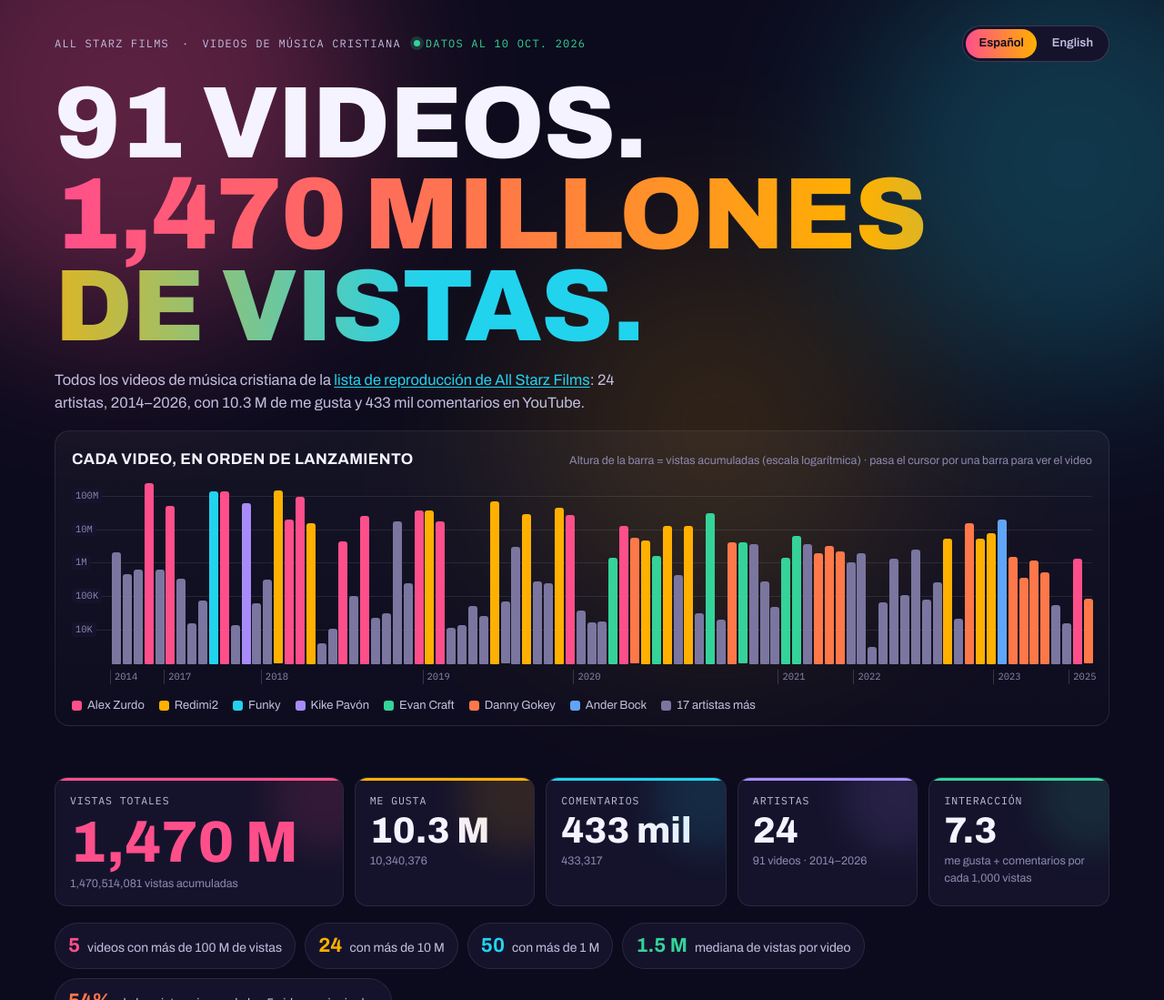
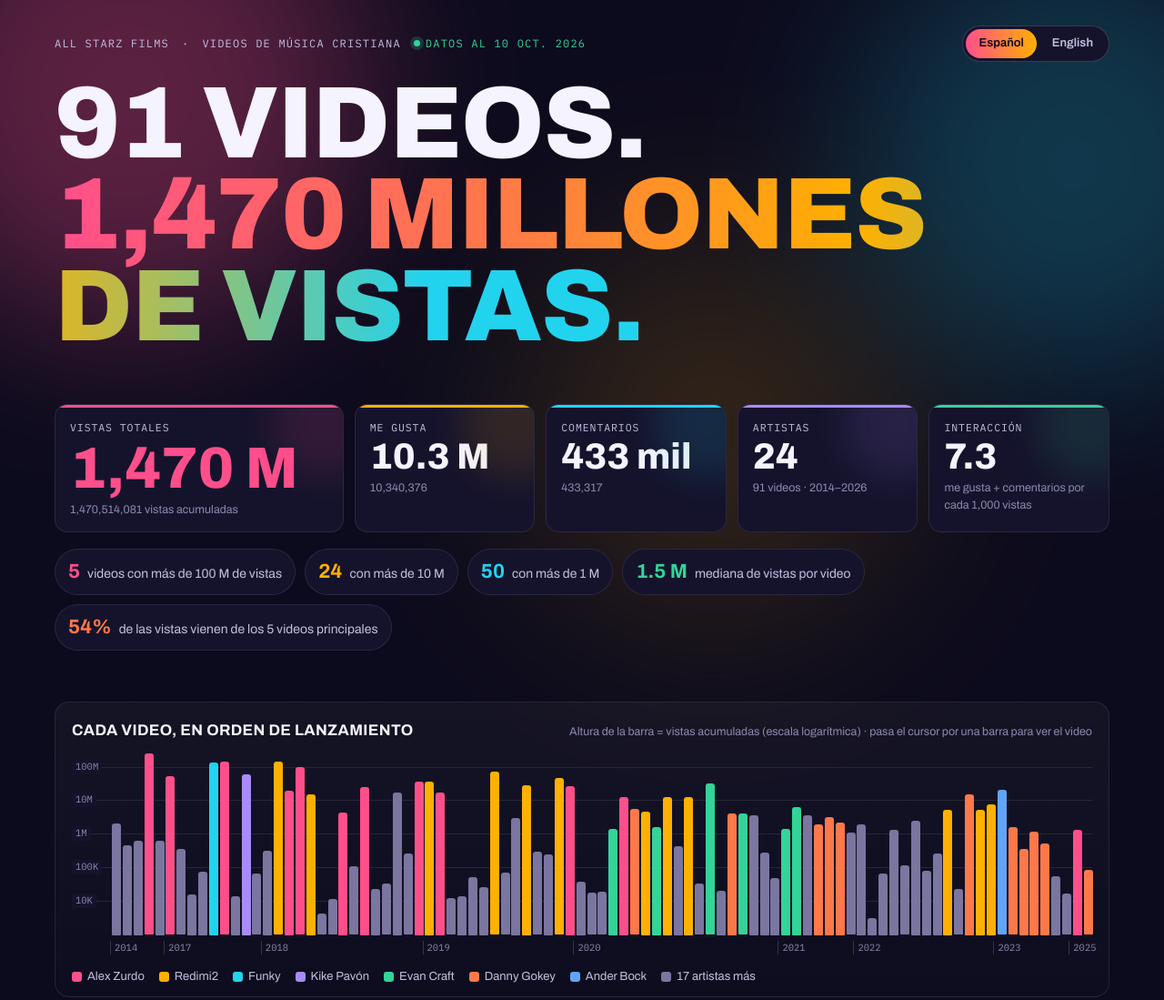
Before and after one commit to deveras08/all-starz-films, a plain HTML site: page index.html in a window 1280 px wide. Shown: the top 1099 px of the page at 91% size. Drawn offline with Linux system fonts and the light colour scheme.

Commit message:
Layout: drop intro paragraph, KPIs first then release-order chart, hide artist ranking
Co-Authored-By: Claude Opus 5.5 <noreply@anthropic.com>
Claude-Session: https://claude.ai/code/session_017fWN8DbYPqptLkenHGPTE7

```diff
--- a/index.html
+++ b/index.html
@@ -15,7 +15,7 @@
 <link rel="preconnect" href="https://fonts.gstatic.com" crossorigin>
 <link rel="stylesheet" href="https://fonts.googleapis.com/css2?family=Archivo:wdth,wght@62..125,100..900&family=IBM+Plex+Mono:wght@400;500&display=swap">
 <style>
-/* Layout: a dark "screening room" stage lit by each artist's color. Language switch → hero waveform of every video → KPI tiles → treemap of reach → artist spotlight → biggest hits → ranked bars → year stack → full video list. Spanish is the default language. */
+/* Layout: a dark "screening room" stage lit by each artist's color. Language switch → headline → KPI tiles → waveform of every video in release order → treemap of reach → artist spotlight → biggest hits → (ranked bars, hidden for now) → year stack → full video list. Spanish is the default language. */
 :root {
   color-scheme: dark;
   --bg: #0c0b1d;
@@ -34,6 +34,7 @@
   --mono: "IBM Plex Mono", ui-monospace, "SF Mono", Menlo, Consolas, monospace;
 }
 * { box-sizing: border-box; }
+[hidden] { display: none !important; }
 body { background: var(--bg); color: var(--ink); font-family: var(--body); font-size: 15px; line-height: 1.5; overflow-x: hidden; }
 .glow { position: absolute; inset: 0 0 auto 0; height: 900px; pointer-events: none; z-index: 0; overflow: hidden; }
 .glow::before, .glow::after { content: ""; position: absolute; border-radius: 50%; filter: blur(90px); opacity: 0.32; }
@@ -60,7 +61,6 @@ header { display: grid; gap: 18px; }
 .eyebrow .live::before { content: ""; width: 7px; height: 7px; border-radius: 50%; background: var(--c5); box-shadow: 0 0 0 4px rgba(52, 211, 153, 0.2); }
 h1 { font-family: var(--display); font-stretch: 62%; font-weight: 850; font-size: clamp(48px, 9vw, 112px); line-height: 0.9; letter-spacing: -0.01em; text-transform: uppercase; }
 h1 .grad { background: linear-gradient(90deg, var(--c1), var(--c6) 30%, var(--c2) 55%, var(--c3) 85%); -webkit-background-clip: text; background-clip: text; color: transparent; }
-.lede { max-width: 70ch; color: var(--ink-2); font-size: 16.5px; }
 .wave-card { background: linear-gradient(180deg, rgba(255,255,255,0.04), rgba(255,255,255,0.01)); border: 1px solid var(--line); border-radius: 16px; padding: 18px 18px 12px; }
 .wave-head { display: flex; flex-wrap: wrap; justify-content: space-between; gap: 8px 20px; align-items: baseline; margin-bottom: 12px; }
 .wave-head b { font-family: var(--display); font-stretch: 75%; font-size: 17px; letter-spacing: 0.02em; text-transform: uppercase; }
@@ -264,18 +264,20 @@ footer { color: var(--muted); font-size: 12.5px; border-top: 1px solid var(--lin
       </div>
     </div>
     <h1 id="hero-title"></h1>
-    <p class="lede" id="lede"></p>
+  </header>
+
+  <section class="sec" data-i18n-aria="totals">
+    <div class="kpis" id="kpis"></div>
+    <div class="miles" id="miles"></div>
+  </section>
+
+  <section class="sec" data-i18n-aria="waveTitle">
     <div class="wave-card">
       <div class="wave-head"><b data-i18n="waveTitle"></b><span data-i18n="waveNote"></span></div>
       <div class="wave-plot"><div class="wave-grid" id="wave-grid"></div><div class="wave" id="wave" role="list" data-i18n-aria="waveAria"></div></div>
       <div class="wave-years" id="wave-years"></div>
       <div class="legend" id="wave-legend" style="margin-top:12px"></div>
     </div>
-  </header>
-
-  <section class="sec" data-i18n-aria="totals">
-    <div class="kpis" id="kpis"></div>
-    <div class="miles" id="miles"></div>
   </section>
 
   <section class="sec" aria-labelledby="h-share">
@@ -293,7 +295,7 @@ footer { color: var(--muted); font-size: 12.5px; border-top: 1px solid var(--lin
     <div class="posters" id="posters"></div>
   </section>
 
-  <section class="sec" aria-labelledby="h-artist">
+  <section class="sec" aria-labelledby="h-artist" id="sec-artist" hidden>
     <div class="sec-head"><div class="sec-title"><h2 id="h-artist" data-i18n="hArtist"></h2><p data-i18n="artistSub"></p></div></div>
     <div class="controls"><div class="seg" id="metric-seg" role="group" data-i18n-aria="metric"></div></div>
     <div class="card"><div class="hbars" id="artist-bars"></div></div>
@@ -362,9 +364,6 @@ const I18N = {
     eyebrow: 'Christian music videos',
     hero1: n => n + ' videos. ',
     hero2: v => (v / 1e9).toFixed(2) + ' billion views.',
-    lede1: 'Every Christian music video in the ',
-    ledeLink: 'All Starz Films playlist',
-    lede2: (ar, y0, y1, lk, cm) => ': ' + ar + ' artists, ' + y0 + '–' + y1 + ', with ' + lk + ' likes and ' + cm + ' comments on YouTube.',
     waveTitle: 'Every video, in release order',
     waveNote: 'Bar height = lifetime views (log scale) · hover a bar for the video',
     waveAria: 'All videos by release date',
@@ -417,9 +416,6 @@ const I18N = {
     eyebrow: 'Videos de música cristiana',
     hero1: n => n + ' videos. ',
     hero2: v => fullFmt.format(Math.round(v / 1e7) * 10) + ' millones de vistas.',
-    lede1: 'Todos los videos de música cristiana de la ',
-    ledeLink: 'lista de reproducción de All Starz Films',
-    lede2: (ar, y0, y1, lk, cm) => ': ' + ar + ' artistas, ' + y0 + '–' + y1 + ', con ' + lk + ' de me gusta y ' + cm + ' comentarios en YouTube.',
     waveTitle: 'Cada video, en orden de lanzamiento',
     waveNote: 'Altura de la barra = vistas acumuladas (escala logarítmica) · pasa el cursor por una barra para ver el video',
     waveAria: 'Todos los videos por fecha de lanzamiento',
@@ -538,11 +534,6 @@ function renderStatic() {
 function renderHeader() {
   $('snap').textContent = t('snapLabel', t('snap'));
   $('hero-title').replaceChildren(t('hero1', S.videos), el('span', {class: 'grad'}, t('hero2', S.views)));
-  $('lede').replaceChildren(
-    t('lede1'),
-    el('a', {href: PLAYLIST, target: '_blank', rel: 'noopener'}, t('ledeLink')),
-    t('lede2', S.artists, S.firstYear, S.lastYear, compact(S.likes), compact(S.comments))
-  );
 }
 
 /* Waveform: one bar per video in release order, log scale */
@@ -844,8 +835,7 @@ function renderAll(first) {
   drawTree();
   renderSpots();
   renderPosters();
-  renderSeg();
-  renderBars();
+  if (!$('sec-artist').hidden) { renderSeg(); renderBars(); }
   renderYears();
   renderFilterOptions();
   if (!first) vt.draw();
```
